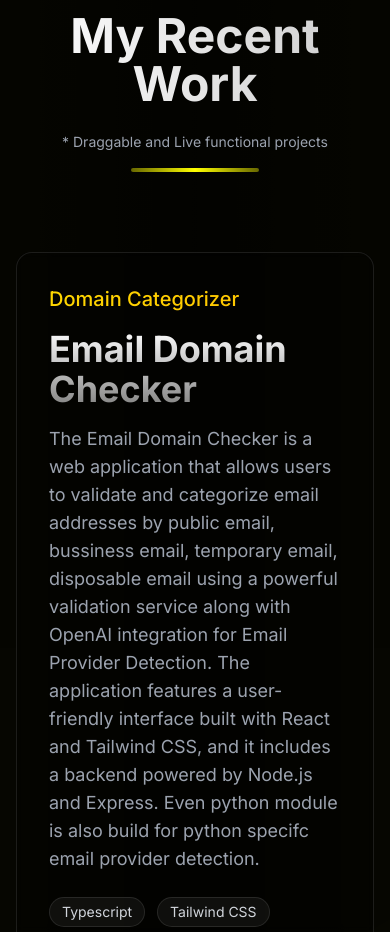
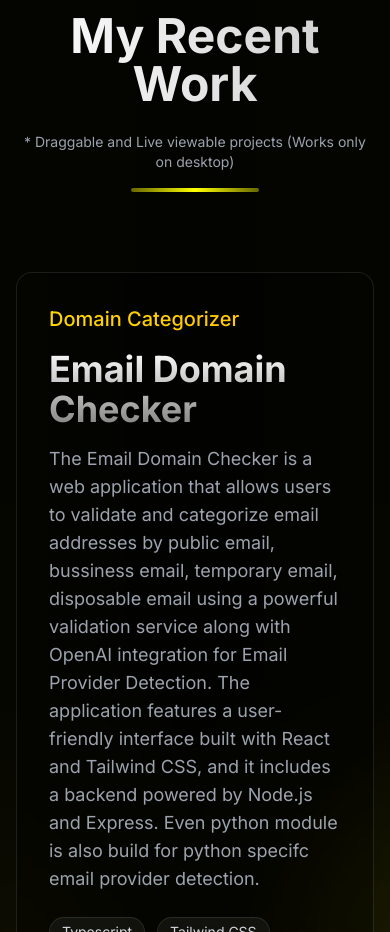
Before and after one commit to samrathreddy/portfolio, a Next.js app: page / in a window 390 px wide. Shown: the part 4382-5314 px from the top of the page. Built offline with nearby package versions, Linux system fonts and the light colour scheme.

Commit message:
[Fix] project scrollable issue

```diff
--- a/components/projects-section.tsx
+++ b/components/projects-section.tsx
@@ -5,6 +5,7 @@
 import Link from "next/link"
 import { useEffect, useState } from "react"
 import { Project, projects as defaultProjects } from "../config/projects"
+import { useMediaQuery } from 'react-responsive';
 
 interface ProjectsSectionProps {
   projects?: Project[];
@@ -49,6 +50,8 @@
   useEffect(() => {
     setIsClient(true)
   }, [])
+
+  const isMobile = useMediaQuery({ maxWidth: 767 }); // Adjust the maxWidth as needed
 
   // Handle project reordering
   const handleReorder = (newOrder: Project[]) => {
@@ -102,7 +105,7 @@
             </h2>
             <br></br>
             <h3 className="text-gray-400 text-sm mb-2 transition-colors duration-500 group-hover:text-gray-300">
-              * Draggable and Live functional projects
+              * Draggable and Live viewable projects (Works only on desktop)
             </h3>
             <div className="mt-4 flex justify-center">
               <div className="w-32 h-1 bg-gradient-to-r from-primary/40 via-primary to-primary/40 rounded-full" />
@@ -110,6 +113,7 @@
           </motion.div>
 
           {/* Projects Grid */}
+          {!isMobile ? (
             <Reorder.Group
               axis="y"
               values={orderedProjects}
@@ -349,6 +353,104 @@
                 </Reorder.Item>
               ))}
             </Reorder.Group>
+          ) : (
+            <div className="grid grid-cols-1 gap-32 w-full">
+              {orderedProjects.map((project, index) => (
+                <div key={project.id} className="relative">
+                  <div className="relative group">
+                    {/* Curved Path */}
+                    <div className="absolute left-0 right-0 top-0 bottom-0 hidden lg:block pointer-events-none">
+                      <svg
+                        className="absolute inset-0 w-full h-full"
+                        preserveAspectRatio="none"
+                        viewBox="0 0 100 100"
+                        fill="none"
+                        xmlns="http://www.w3.org/2000/svg"
+                      >
+                        <path
+                          d={index % 2 === 0
+                            ? "M50,0 Q65,50 50,100"
+                            : "M50,0 Q35,50 50,100"
+                          }
+                          className={`stroke-2 opacity-50 path-gradient-${index}`}
+                          strokeWidth="0.5"
+                          vectorEffect="non-scaling-stroke"
+                        />
+                      </svg>
+                    </div>
+
+                    <div className={`grid grid-cols-1 lg:grid-cols-2 gap-12 items-center`}>
+                      <motion.div
+                        initial={{ opacity: 0, y: 50 }}
+                        whileInView={{ opacity: 1, y: 0 }}
+                        viewport={{ once: true, margin: "-100px" }}
+                        transition={{ duration: 0.7, ease: "easeOut" }}
+                        className={`${index % 2 === 1 ? "lg:order-2" : ""}`}
+                      >
+                        <div className="group bg-black/20 backdrop-blur-sm rounded-2xl border border-white/10 p-8 hover:border-primary/50 transition-all duration-500 hover:shadow-2xl hover:shadow-primary/20">
+                          <div
+                            className={`text-xl font-medium mb-4 bg-gradient-to-r from-[#FFD700] to-[#FFC000] text-transparent bg-clip-text transform transition-transform duration-500 group-hover:scale-105`}
+                          >
+                            {project.subtitle}
+                          </div>
+                          <h3 className="text-4xl font-bold mb-4 bg-clip-text text-transparent bg-gradient-to-b from-white to-white/50 transform transition-transform duration-500 group-hover:translate-x-2">
+                            {project.title}
+                          </h3>
+                          <p className="text-gray-400 text-lg mb-6 transition-colors duration-500 group-hover:text-gray-300">
+                            {project.description}
+                          </p>
+                          <div className="flex flex-wrap gap-3 mb-8">
+                            {project.tech.map((tech) => (
+                              <span
+                                key={tech}
+                                className="px-3 py-1 text-sm rounded-full bg-white/5 border border-white/10 text-gray-300 transition-all duration-300 hover:scale-110 hover:border-primary/50"
+                              >
+                                {tech}
+                              </span>
+                            ))}
+                          </div>
+                          <div className="flex flex-wrap gap-4">
+                            <Link
+                              href={project.links.website}
+                              target="_blank"
+                              rel="noopener noreferrer"
+                              className={`inline-flex items-center gap-2 px-6 py-3 rounded-lg bg-gradient-to-r from-blue-500 to-blue-700 text-white font-semibold transform transition-all duration-300 hover:scale-105 hover:shadow-lg hover:shadow-blue-500/50`}
+                            >
+                              <svg className="w-5 h-5" fill="none" stroke="currentColor" viewBox="0 0 24 24">
+                                <path strokeLinecap="round" strokeLinejoin="round" strokeWidth={2} d="M21 12a9 9 0 01-9 9m9-9a9 9 0 00-9-9m9 9H3m9 9a9 9 0 01-9-9m9 9c1.657 0 3-4.03 3-9s-1.343-9-3-9m0 18c-1.657 0-3-4.03-3-9s1.343-9 3-9m-9 9a9 9 0 019-9" />
+                              </svg>
+                              <span className="text-lg">Website</span>
+                            </Link>
+                            <Link
+                              href={project.links.github}
+                              target="_blank"
+                              className="inline-flex items-center gap-2 px-4 py-2 rounded-lg bg-white/10 text-white transform transition-all duration-300 hover:scale-105 hover:bg-white/20 hover:shadow-lg"
+                            >
+                              <svg className="w-5 h-5" fill="currentColor" viewBox="0 0 24 24">
+                                <path fillRule="evenodd" d="M12 2C6.477 2 2 6.484 2 12.017c0 4.425 2.865 8.18 6.839 9.504.5.092.682-.217.682-.483 0-.237-.008-.868-.013-1.703-2.782.605-3.369-1.343-3.369-1.343-.454-1.158-1.11-1.466-1.11-1.466-.908-.62.069-.608.069-.608 1.003.07 1.531 1.032 1.531 1.032.892 1.53 2.341 1.088 2.91.832.092-.647.35-1.088.636-1.338-2.22-.253-4.555-1.113-4.555-4.951 0-1.093.39-1.988 1.029-2.688-.103-.253-.446-1.272.098-2.65 0 0 .84-.27 2.75 1.026A9.564 9.564 0 0112 6.844c.85.004 1.705.115 2.504.337 1.909-1.296 2.747-1.027 2.747-1.027.546 1.379.202 2.398.1 2.651.64.7 1.028 1.595 1.028 2.688 0 3.848-2.339 4.695-4.566 4.943.359.309.678.92.678 1.855 0 1.338-.012 2.419-.012 2.747 0 .268.18.58.688.482A10.019 10.019 0 0022 12.017C22 6.484 17.522 2 12 2z" />
+                              </svg>
+                              GitHub
+                            </Link>
+                            <Link
+                              href={project.links.video}
+                              target="_blank"
+                              className="inline-flex items-center gap-2 px-4 py-2 rounded-lg bg-white/10 text-white transform transition-all duration-300 hover:scale-105 hover:bg-white/20 hover:shadow-lg"
+                            >
+                              <svg className="w-5 h-5" fill="none" stroke="currentColor" viewBox="0 0 24 24">
+                                <path strokeLinecap="round" strokeLinejoin="round" strokeWidth={2} d="M14.752 11.168l-3.197-2.132A1 1 0 0010 9.87v4.263a1 1 0 001.555.832l3.197-2.132a1 1 0 000-1.664z" />
+                                <path strokeLinecap="round" strokeLinejoin="round" strokeWidth={2} d="M21 12a9 9 0 11-18 0 9 9 0 0118 0z" />
+                              </svg>
+                              Watch Demo
+                            </Link>
+                          </div>
+                        </div>
+                      </motion.div>
+                    </div>
+                  </div>
+                </div>
+              ))}
+            </div>
+          )}
         </div>
       </div>
 
--- a/package.json
+++ b/package.json
@@ -22,13 +22,13 @@
     "radix-ui": "^1.1.3",
     "react": "^18.2.0",
     "react-dom": "^18.2.0",
+    "react-responsive": "^10.0.1",
     "sonner": "^1.1.4",
     "tailwind-merge": "^3.0.2",
     "tailwindcss": "^3.4.1"
   },
   "devDependencies": {
     "@types/node": "^20.11.19",
-
     "@types/react": "^18.2.55",
     "@types/react-dom": "^18.2.19",
     "eslint": "^8.56.0",
```
Also changed, not shown: 1 other file (tests, documents, lock files or other folders). Lines whose indentation alone changed are shown as unchanged.
